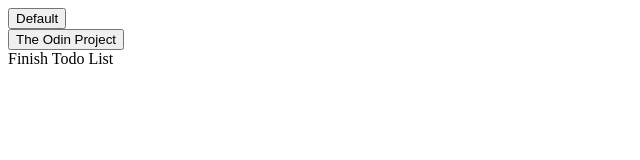
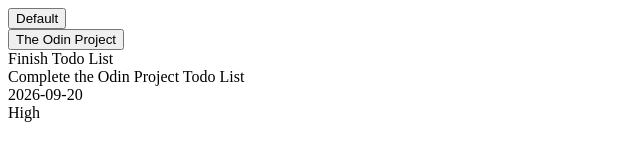
Before and after one commit to arnold-0803/TO-DO-LIST, a plain HTML site: page src/index.html in a window 1280 px wide. Shown: the whole page, without its empty margins (0-640 px from the left). Drawn offline with Linux system fonts and the light colour scheme.

Commit message:
mostly useful chunk of the code that makes the ui intractive is in place

```diff
--- a/src/displayController.js
+++ b/src/displayController.js
@@ -12,19 +12,40 @@ export function renderProjects() {
     projectButton.textContent = project.name;
 
     projectButton.addEventListener("click", () => {
-      console.log(project);
-
+      renderTodos(project);
     });
 
     projectsContainer.append(projectButton);
     content.appendChild(projectsContainer);
-
-    project.todos.forEach((todo) => {
-      const todoElement = document.createElement("div");
-
-      todoElement.textContent = todo.title;
-
-      projectsContainer.append(todoElement);
-    });
   });
 }
+
+export function renderTodos (project) {
+  const todosContainer = document.querySelector("#todos");
+
+  todosContainer.innerHTML = "";
+
+  project.todos.forEach((todo) => {
+    const todoContent  = document.createElement("div");
+    const todoTitle = document.createElement("div");
+    const todoDescription = document.createElement("div");
+    const todoDueDate = document.createElement("div");
+    const todoPriority = document.createElement("div");
+    // const todoComplete = document.createElement("div");
+
+    todoTitle.textContent = todo.title;
+    todoDescription.textContent = todo.description;
+    todoDueDate.textContent = todo.dueDate;
+    todoPriority.textContent = todo.priority;
+    // todoComplete.textContent = todo.complete;
+
+    todosContainer.append(
+      todoTitle,
+      todoDescription,
+      todoDueDate,
+      todoPriority,
+      // todoComplete
+    );
+    content.appendChild(todosContainer);
+  });
+}
--- a/src/index.html
+++ b/src/index.html
@@ -7,6 +7,7 @@
 </head>
 <body>
   <div id="content"></div>
+  <div id="todos"></div>
 
   <script type="module" src="index.js"></script>
   <!-- <script src="todo.js"></script>
--- a/src/index.js
+++ b/src/index.js
@@ -1,4 +1,4 @@
-import { renderProjects } from "./displayController.js";
+import { renderProjects, renderTodos } from "./displayController.js";
 import { projects } from "./project.js";
 import { completeTodo, createProject, createTodo, deleteTodo } from "./todoController.js";
 
@@ -24,3 +24,5 @@ console.log(myTodo.completed);
 // console.log(projects[1].todos);
 
 renderProjects();
+
+renderTodos(projects[1]);
```
